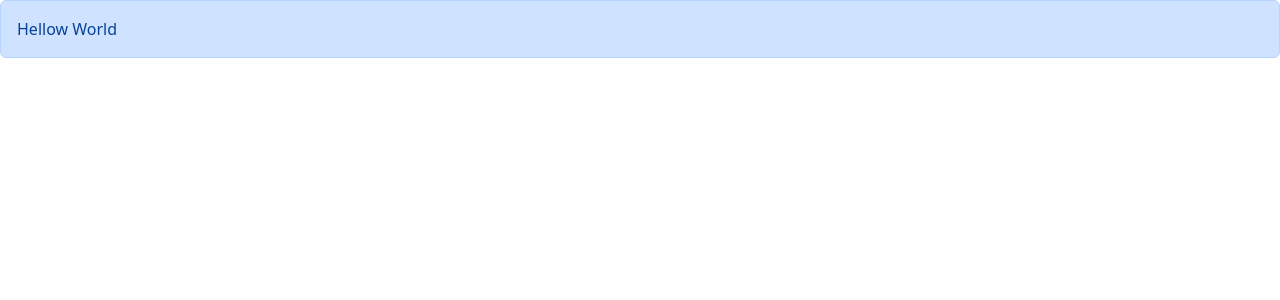
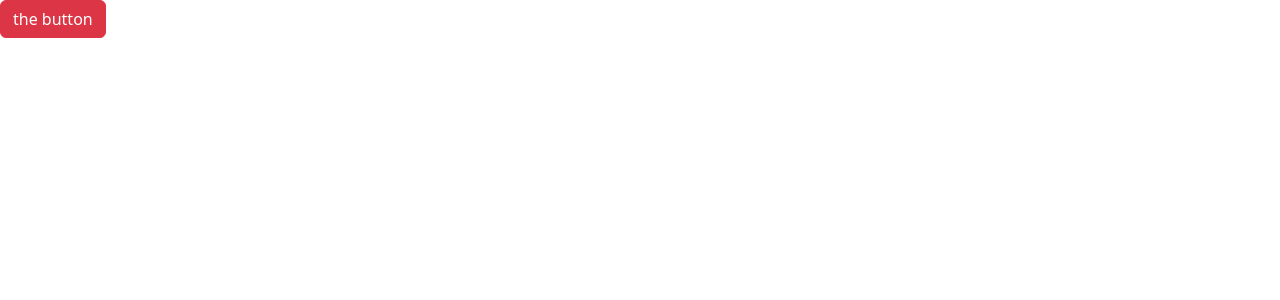
Before and after one commit to gcctryg/react-study, a React (Vite) app: page / in a window 1280 px wide. Shown: the top 300 px of the page. Built offline with nearby package versions, Linux system fonts and the light colour scheme.

Commit message:
added button function

```diff
--- a/src/App.tsx
+++ b/src/App.tsx
@@ -1,5 +1,6 @@
 //import Message from './Message'
 import Alert from "./components/Alert"
+import Button from "./components/Button"
 import ListGroup from "./components/listGroup"
 
 function App() {
@@ -17,12 +18,17 @@ function App() {
 
   // return <div><ListGroup items={items} heading={"Games"} onSelectItem={handleSelectItem} /></div>
 
-  return ( <div>
-    <Alert>
-      Hellow <span>World</span>
-    </Alert>
+  //Alert
+  // return ( <div>
+  //   <Alert>
+  //     Hellow <span>World</span>
+  //   </Alert>
+  // </div>)
+
+  //Button
+  return (<div>
+    <Button onClinck={() => console.log("clicked")}>the button</Button>
   </div>)
-
 }
 
 export default App
--- a/src/components/Alert.tsx
+++ b/src/components/Alert.tsx
@@ -6,7 +6,7 @@ interface Props {
 }
 const Alert = ({children}: Props) => {
   return (
-    <div className='alert alert-primary '>{children}</div>
+    <div className='alert alert-primary' >{children}</div>
   )
 }
 
--- /dev/null
+++ b/src/components/Button.tsx
@@ -0,0 +1,13 @@
+interface Props {
+    children: string
+    color?: 'primary' | 'secondary' | 'danger'
+    onClinck: () => void
+}
+
+const Button = ({children, color="danger", onClinck}:Props) => {
+  return (
+    <button className={'btn btn-' + color} onClick={onClinck}>{children}</button>
+  )
+}
+
+export default Button
```
